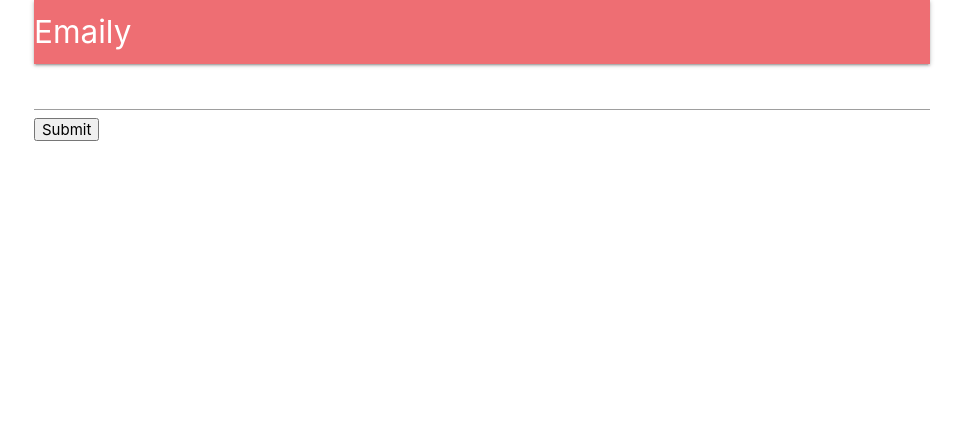
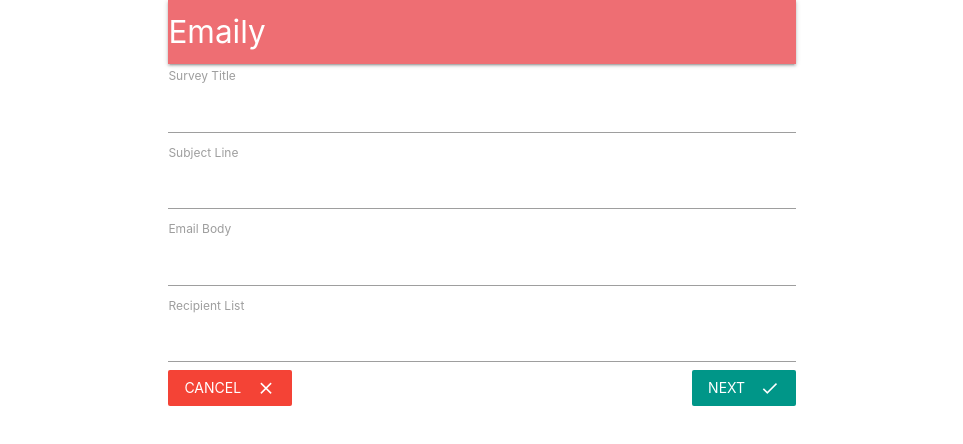
Before and after one commit to fengxiakira/emaily, a React (Create React App) app in the folder client/: page /surveys/new in a window 1280 px wide. Shown: the top 444 px of the page, without its empty margins (158-1121 px from the left). Built offline with nearby package versions, Linux system fonts and the light colour scheme; no server answers.

Commit message:
Field validation

```diff
--- a/client/src/components/App.js
+++ b/client/src/components/App.js
@@ -43,7 +43,7 @@
         return (
             <div className="container">
                 <BrowserRouter>
-                    <div>
+                    <div className="container">
                         <Header />
                         <Route exact path="/" component={Landing} />
                         <Route exact path="/surveys" component={Dashboard} />
--- a/client/src/components/Dashboard.js
+++ b/client/src/components/Dashboard.js
@@ -1,15 +1,15 @@
 // Route Dashboard component
 import React from 'react';
+import { Link } from 'react-router-dom'
 
 const Dashboard = () => {
     return (
         <div>
             Dashboard
-            <div class="fixed-action-btn">
-                <a class="btn-floating btn-large red">
-                    <i class="large material-icons">add</i>
-                </a>
-            </div>
+            <Link to = "/surveys/new" className="fixed-action-btn btn-floating btn-large red">
+
+                    <i className="large material-icons">add</i>
+            </Link>
         </div>
     )
 }
--- /dev/null
+++ b/client/src/components/surveys/SurveyField.js
@@ -0,0 +1,14 @@
+// logic to render label and css
+import React from 'react'
+
+// pass input and label
+export default({ input, label }) => {
+
+
+    return (
+        <div>
+            <label>{ label }</label>
+            <input {...input}/>
+        </div>
+    )
+}
--- a/client/src/components/surveys/SurveyForm.js
+++ b/client/src/components/surveys/SurveyForm.js
@@ -1,21 +1,58 @@
 // surveyForm is for user to input data
-import React , { Component} from 'react';
-import { reduxForm, Field } from 'redux-form'
+import React, { Component } from "react";
+import { reduxForm, Field } from "redux-form";
+import { Link } from "react-router-dom"
+import SurveyField from "./SurveyField";
+import _ from "lodash";
+
+const FIELDS = [{ label : "Survey Title" , name : "title" },
+{ label : "Subject Line", name : "subject"},
+{ label : "Email Body", name : "body"},
+{ label : "Recipient List", name : "emails"}]
+
 
 class SurveyForm extends Component {
-    render() {
-        return (
-            <div>
-                <form onSubmit={this.props.handleSubmit(value => console.log(value))}>
-                    <Field type = 'text' name = 'surveyTitle' component = 'input' />
-                    <button type = 'submit'>Submit</button>
-                </form>
+  renderField() {
+    return _.map(FIELDS, ({ label, name}) => {
+        return <Field key = { name } label={ label } type = "text" name = { name } component = {SurveyField} />
+    })
+  }
 
-            </div>
-        )
-    }
+  render() {
+    return (
+      <div>
+        <form
+          onSubmit={this.props.handleSubmit((values) => console.log(values))}
+        >
+          {this.renderField()}
+          <Link to = "/surveys" className="red btn-flat left white-text">
+            Cancel
+            <i className = "material-icons right">clear</i>
+          </Link>
+          <button type="submit" className = "teal btn-flat right white-text">
+              Next
+              <i className = "material-icons right">done</i>
+          </button>
+
+        </form>
+      </div>
+    );
+  }
 }
 
+function validate(values){
+    // errors
+    const errors = {}
+    // validate values,defend-coding
+    if(!values.title){
+        errors.title = 'You must provide a title'
+    }
+
+    return errors
+}
+
+
 export default reduxForm({
-    form : 'surveyForm'
+  validate,
+  form: "surveyForm",
 })(SurveyForm);
```
